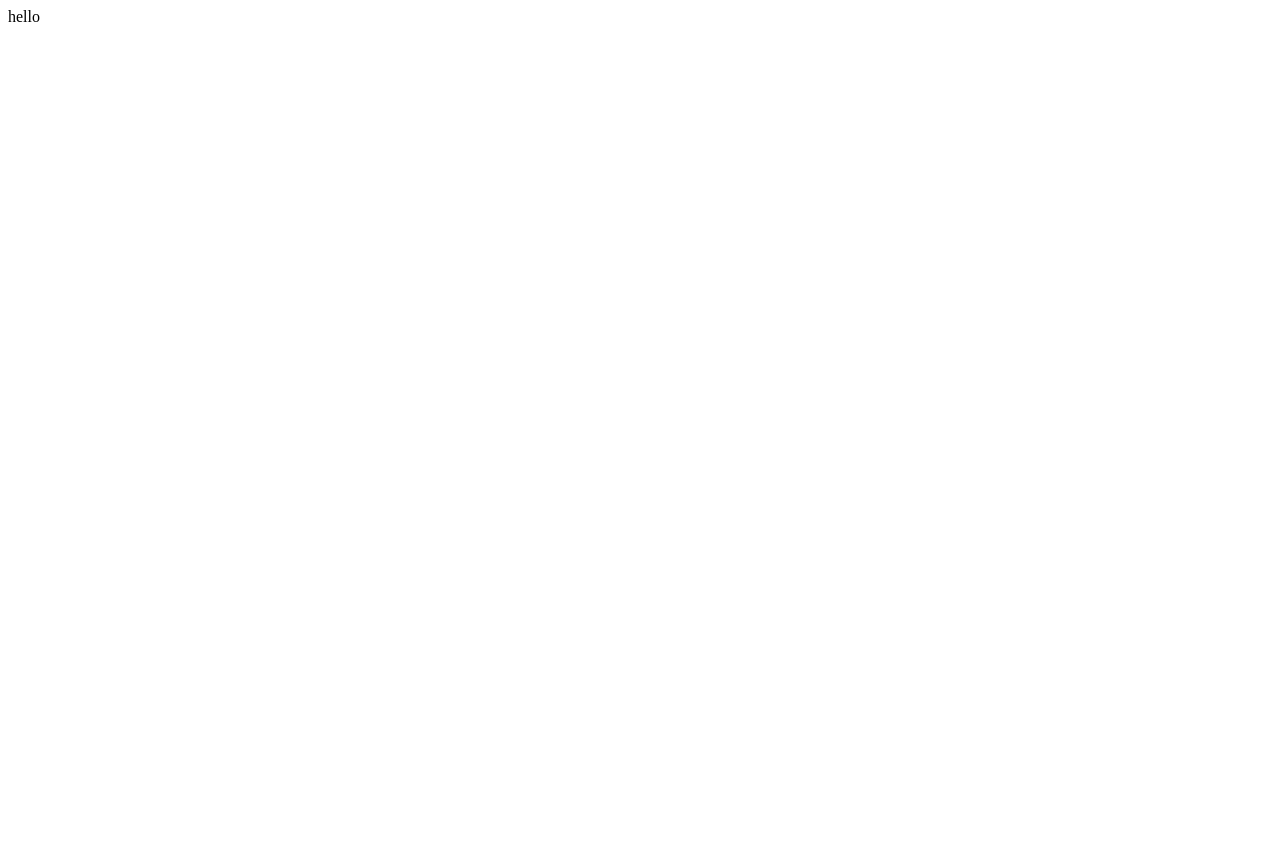
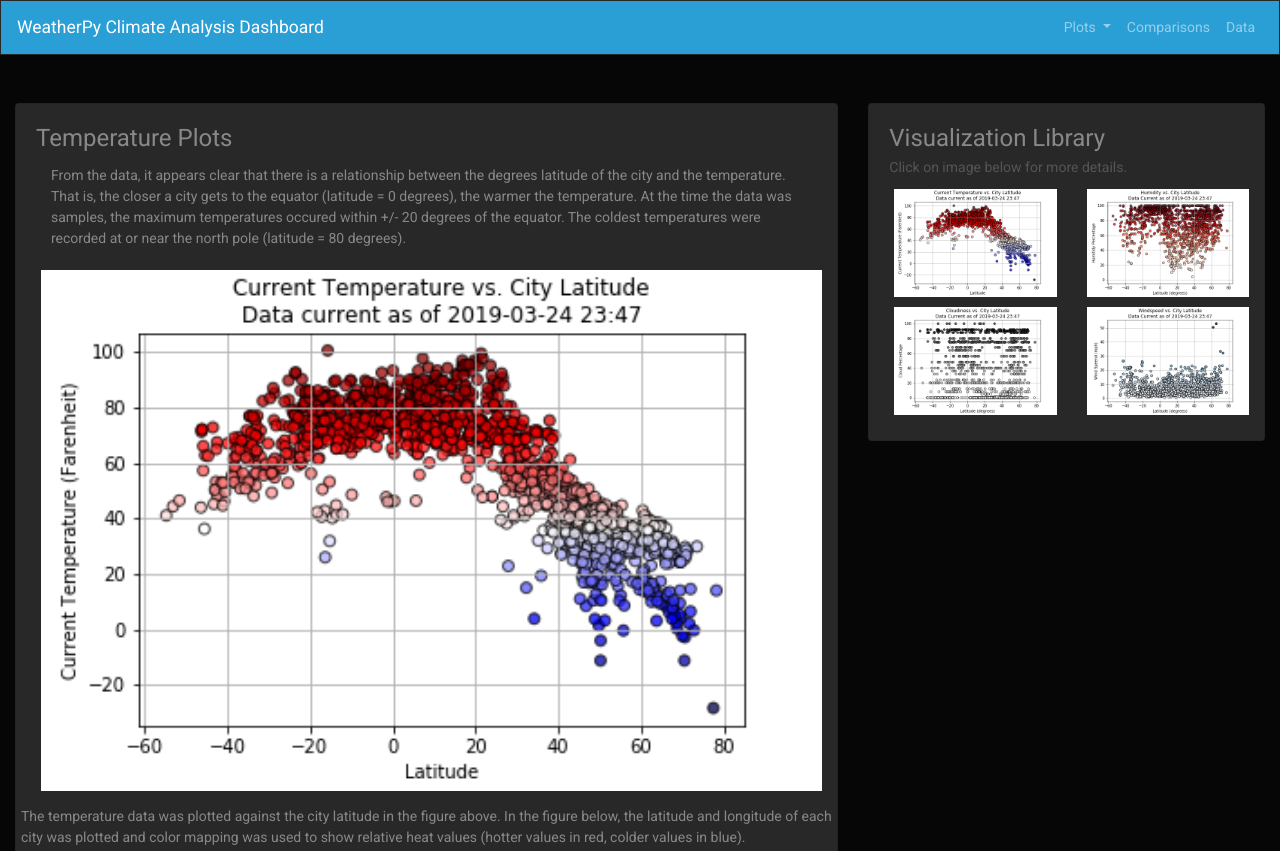
Before and after one commit to kimberlyjharrison/UCI-DA, a plain HTML site: page Homework-9/pages/temperature.html in a window 1280 px wide. Shown: the top 851 px of the page. Before the commit the page ends 800 px from the top, so only its background shows below. Drawn offline with nearby package versions, Linux system fonts and the light colour scheme.

Commit message:
fixed navbar drop down on pages

```diff
--- a/Homework-9/pages/comparisons.html
+++ b/Homework-9/pages/comparisons.html
@@ -8,7 +8,7 @@
 	<body>
 	<!-- Navbar -->
 		<nav class="navbar navbar-expand-md bg-primary navbar-dark">
-		  <a class="navbar-brand" href="index.html">WeatherPy Climate Analysis Dashboard</a>
+		  <a class="navbar-brand" href="../index.html">WeatherPy Climate Analysis Dashboard</a>
 		  <button class="navbar-toggler" type="button" data-toggle="collapse" data-target="#collapsibleNavbar">
 		    <span class="navbar-toggler-icon"></span>
 		  </button>
@@ -20,17 +20,17 @@
 		        Plots
 		      </a>
 		      <div class="dropdown-menu">
-		        <a class="dropdown-item" href="pages/temperature.html">Temperature</a>
-		        <a class="dropdown-item" href="pages/humidity.html">Humidity</a>
-		        <a class="dropdown-item" href="pages/cloudiness.html">Cloudiness</a>
-		        <a class="dropdown-item" href="pages/windspeed.html">Windspeed</a>
+		        <a class="dropdown-item" href="temperature.html">Temperature</a>
+		        <a class="dropdown-item" href="humidity.html">Humidity</a>
+		        <a class="dropdown-item" href="cloudiness.html">Cloudiness</a>
+		        <a class="dropdown-item" href="windspeed.html">Windspeed</a>
 		      </div>
 		    </li>
 		      <li class="nav-item">
-		        <a class="nav-link" href="pages/comparisons.html">Comparisons</a>
+		        <a class="nav-link" href="comparisons.html">Comparisons</a>
 		      </li>
 		      <li class="nav-item">
-		        <a class="nav-link" href="pages/data.html">Data</a>
+		        <a class="nav-link" href="data.html">Data</a>
 		      </li>
 		    </ul>
 		  </div>
@@ -42,8 +42,6 @@
 				 	<div class="card-body">
 					    <h5 class="card-title">Visualization Library - Comparisons by Latitude</h5>
 					    <h6 class="card-subtitle mb-2 text-muted">Click on image below for more details.</h6>
-
-					    <div>
 	 						<div class="row">
 							    <div class="col-md-6 col-sm-12"> <a href="temperature.html"><img class = "img img-responsive" src="../assets/TemperatureByLatitude.png" style="width:100%; margin: 5px" alt=""></a> </div>
 							    <div class="col-md-6 col-sm-12"> <a href="humidity.html"><img class = "img img-responsive" src="../assets/HumidityByLatitude.png" style="width:100%; margin: 5px" alt=""></a> </div>
@@ -60,8 +58,6 @@
 					<div class="card-body">
 					    <h5 class="card-title">Visualization Library - World Maps</h5>
 					    <h6 class="card-subtitle mb-2 text-muted">Click on image below for more details.</h6>
-
-					    <div>
 	 						<div class="row">
 							    <div class="col-md-6 col-sm-12"> <a href="temperature.html"><img class = "img img-responsive" src="../assets/WorldHeatMap.png" style="width:100%; margin: 5px" alt=""></a> </div>
 							    <div class="col-md-6 col-sm-12"> <a href="humidity.html"><img class = "img img-responsive" src="../assets/WorldHumidityMap.png" style="width:100%; margin: 5px" alt=""></a> </div>
@@ -73,5 +69,11 @@
 				</div>
 			</div>
 		</div>
+
+	<!-- Added to make navbar work -->
+		<script src="https://code.jquery.com/jquery-3.2.1.slim.min.js" integrity="sha384-KJ3o2DKtIkvYIK3UENzmM7KCkRr/rE9/Qpg6aAZGJwFDMVNA/GpGFF93hXpG5KkN" crossorigin="anonymous"></script>
+		<script src="https://cdnjs.cloudflare.com/ajax/libs/popper.js/1.12.9/umd/popper.min.js" integrity="sha384-ApNbgh9B+Y1QKtv3Rn7W3mgPxhU9K/ScQsAP7hUibX39j7fakFPskvXusvfa0b4Q" crossorigin="anonymous"></script>
+		<script src="https://maxcdn.bootstrapcdn.com/bootstrap/4.0.0/js/bootstrap.min.js" integrity="sha384-JZR6Spejh4U02d8jOt6vLEHfe/JQGiRRSQQxSfFWpi1MquVdAyjUar5+76PVCmYl" crossorigin="anonymous"></script>
+
 	</body>
 </html>
--- a/Homework-9/pages/temperature.html
+++ b/Homework-9/pages/temperature.html
@@ -1 +1,90 @@
-hello
+<!DOCTYPE html>
+<html lang="en">
+<head>
+  <meta charset="UTF-8">
+  <title>WeatherPy Visualization Dashboard - Temperature Plots</title>
+  <link rel="stylesheet" href="https://stackpath.bootstrapcdn.com/bootstrap/4.3.1/css/bootstrap.min.css" integrity="sha384-ggOyR0iXCbMQv3Xipma34MD+dH/1fQ784/j6cY/iJTQUOhcWr7x9JvoRxT2MZw1T" crossorigin="anonymous">  <link rel="stylesheet" href="bootstrap.min.css">
+</head>
+	<body>
+	<!-- Navbar -->
+		<nav class="navbar navbar-expand-md bg-primary navbar-dark">
+		  <a class="navbar-brand" href="../index.html">WeatherPy Climate Analysis Dashboard</a>
+		  <button class="navbar-toggler" type="button" data-toggle="collapse" data-target="#collapsibleNavbar">
+		    <span class="navbar-toggler-icon"></span>
+		  </button>
+
+		  <div class="collapse navbar-collapse" id="collapsibleNavbar">
+		    <ul class="navbar-nav ml-auto">
+		    <li class="nav-item dropdown">
+		      <a class="nav-link dropdown-toggle" href="#" id="navbardrop" data-toggle="dropdown">
+		        Plots
+		      </a>
+		      <div class="dropdown-menu">
+		        <a class="dropdown-item" href="temperature.html">Temperature</a>
+		        <a class="dropdown-item" href="humidity.html">Humidity</a>
+		        <a class="dropdown-item" href="cloudiness.html">Cloudiness</a>
+		        <a class="dropdown-item" href="windspeed.html">Windspeed</a>
+		      </div>
+		    </li>
+		      <li class="nav-item">
+		        <a class="nav-link" href="comparisons.html">Comparisons</a>
+		      </li>
+		      <li class="nav-item">
+		        <a class="nav-link" href="data.html">Data</a>
+		      </li>
+		    </ul>
+		  </div>
+		</nav>
+
+		<div class='container-fluid'>
+			<div class='row'>
+				<div class='col-md-8'>
+					<div class="card mt-5">
+				 		<div class="card-body">
+					    <h5 class="card-title">Temperature Plots</h5>
+
+					    	<div class='col-md-12 col-sm-12'>
+								<p>From the data, it appears clear that there is a relationship between the degrees latitude of the city and the temperature. That is, the closer a city gets to the equator (latitude = 0 degrees), the warmer the temperature. At the time the data was samples, the maximum temperatures occured within +/- 20 degrees of the equator. The coldest temperatures were recorded at or near the north pole (latitude = 80 degrees).
+							</div>
+
+	 						<div class="row">
+							    <div class="col-md-12 col-sm-12"><img class = "img img-responsive" src="../assets/TemperatureByLatitude.png" style="width:100%; margin: 5px" alt=""></a> </div>
+							</div>
+
+							<div class='row'> <p style='margin-top: 10px'> The temperature data was plotted against the city latitude in the figure above.  In the figure below, the latitude and longitude of each city was plotted and color mapping was used to show relative heat values (hotter values in red, colder values in blue).
+							</div>
+
+							<div class='row'>
+							    <div class="col-md-12 col-sm-12"> <img class = "img img-responsive" src="../assets/WorldHeatMap.png" style="width:100%; margin: 5px" alt=""></a> </div>
+							</div>
+						</div>
+					</div>
+				</div>
+
+				<div class='col-md-4'>
+					<div class="card mt-5">
+					 	<div class="card-body">
+					    	<h5 class="card-title">Visualization Library</h5>
+					    	<h6 class="card-subtitle mb-2 text-muted">Click on image below for more details.</h6>
+
+	 						<div class="row">
+							    <div class="col-md-6 col-sm-12"> <a href="pages/temperature.html"><img class = "img img-responsive" src="../assets/TemperatureByLatitude.png" style="width:100%; margin: 5px" alt=""></a> </div>
+							    <div class="col-md-6 col-sm-12"> <a href="pages/humidity.html"><img class = "img img-responsive" src="../assets/HumidityByLatitude.png" style="width:100%; margin: 5px" alt=""></a> </div>
+							    <div class="col-md-6 col-sm-12"> <a href="pages/cloudiness.html"><img class = "img img-responsive" src="../assets/CloudinessByLatitude.png" style="width:100%; margin: 5px" alt=""></a> </div>
+							    <div class="col-md-6 col-sm-12"> <a href="pages/windspeed.html"><img class = "img img-responsive" src="../assets/WindSpeedByLatitude.png" style="width:100%; margin: 5px" alt=""></a> </div>
+							</div>
+					 	</div>
+					</div>
+				</div>
+
+			</div>
+		</div>
+
+
+	<!-- Added to make navbar work -->
+		<script src="https://code.jquery.com/jquery-3.2.1.slim.min.js" integrity="sha384-KJ3o2DKtIkvYIK3UENzmM7KCkRr/rE9/Qpg6aAZGJwFDMVNA/GpGFF93hXpG5KkN" crossorigin="anonymous"></script>
+		<script src="https://cdnjs.cloudflare.com/ajax/libs/popper.js/1.12.9/umd/popper.min.js" integrity="sha384-ApNbgh9B+Y1QKtv3Rn7W3mgPxhU9K/ScQsAP7hUibX39j7fakFPskvXusvfa0b4Q" crossorigin="anonymous"></script>
+		<script src="https://maxcdn.bootstrapcdn.com/bootstrap/4.0.0/js/bootstrap.min.js" integrity="sha384-JZR6Spejh4U02d8jOt6vLEHfe/JQGiRRSQQxSfFWpi1MquVdAyjUar5+76PVCmYl" crossorigin="anonymous"></script>
+
+	</body>
+</html>
```
Also changed, not shown: Homework-9/index.html (+1 -2 lines).
